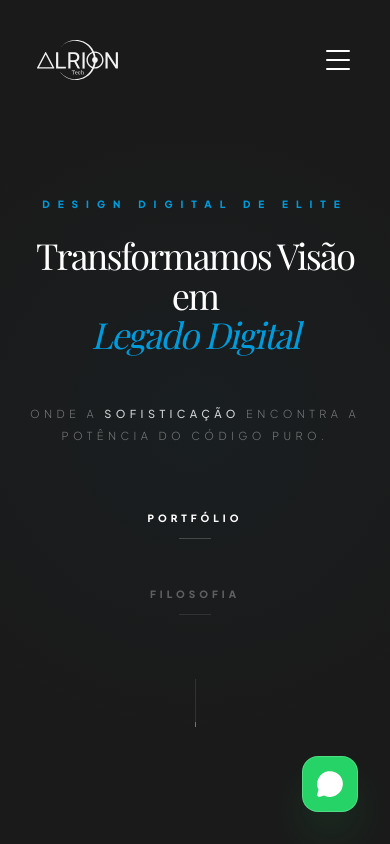
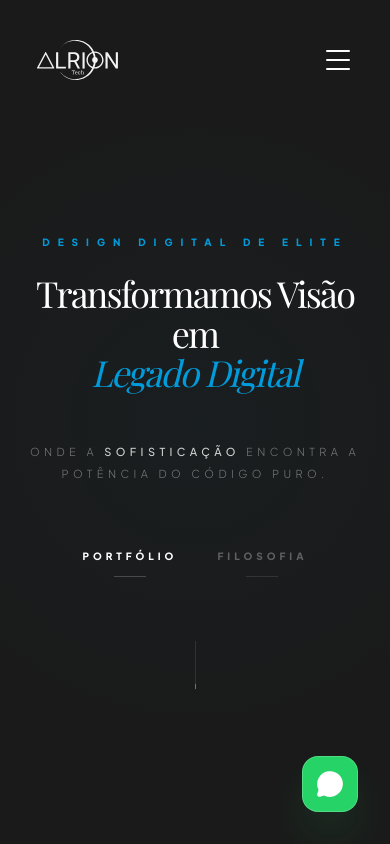
Before and after one commit to lucasamaraloliveira/alriontech, a React (Vite) app: page / in a window 390 px wide. Shown: the top 844 px of the page. Built offline with nearby package versions, Linux system fonts and the light colour scheme; a web font is replaced by a local one.

Commit message:
fix: ajustada posição dos botões no hero
fix: ajustada posição dos botões no hero

```diff
--- a/components/Hero.tsx
+++ b/components/Hero.tsx
@@ -42,7 +42,7 @@
               Onde a <span className="text-white/80 font-medium">sofisticação</span> encontra <br className="hidden md:block" /> a potência do código puro.
             </p>
 
-            <div className="flex flex-col sm:flex-row items-center gap-12 sm:gap-16 pt-4">
+            <div className="flex flex-row items-center gap-10 sm:gap-16 pt-4">
               <a
                 href="#portfolio"
                 className="group flex flex-col items-center gap-3 text-white text-[10px] uppercase tracking-[0.4em] font-black transition-all duration-300"
```
